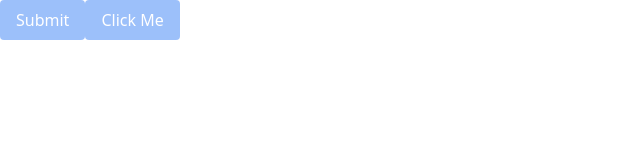
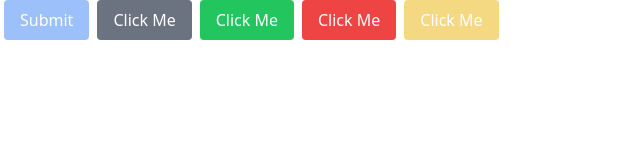
Before and after one commit to antokriswandi/belajar-vue, a plain HTML site: page index.html in a window 1280 px wide. Shown: the whole page, without its empty margins (0-640 px from the left). Drawn offline with nearby package versions, Linux system fonts and the light colour scheme.

Commit message:
Episode 6 : Components props

```diff
--- a/index.html
+++ b/index.html
@@ -16,17 +16,16 @@
 
     <!-- deklarasi app vue -->
     <div id="app">
-        <app-button>Submit</app-button>
-        <app-button>Click Me</app-button>
+        <app-button isloading="true">Submit</app-button>
+        <app-button type="secondary">Click Me</app-button>
+        <app-button type="success">Click Me</app-button>
+        <app-button type="danger">Click Me</app-button>
+        <app-button type="warning" isloading="true">Click Me</app-button>
     </div>
+
     <script type="module">
-        import AppButton from './js/components/AppButton.js';
-        const app = Vue.createApp({
-            components: {
-                'app-button': AppButton
-            },
-        });
-        app.mount('#app');
+        import App from './js/components/App.js';
+        Vue.createApp(App).mount('#app');
     </script>
 </body>
 </html>
--- /dev/null
+++ b/js/components/App.js
@@ -0,0 +1,6 @@
+import AppButton from './AppButton.js';
+export default {
+    components: {
+        'app-button': AppButton,
+    }
+}
--- a/js/components/AppButton.js
+++ b/js/components/AppButton.js
@@ -1,13 +1,29 @@
 export default {
     template: `
-        <button class="bg-blue-500 hover:bg-blue-700 text-white px-4 py-2 rounded disabled:opacity-50 disabled:cursor-not-allowed" :disabled="isLoading">
-            <slot></slot>
+        <button
+            :class="{
+                'rounded px-4 py-2 text-white mx-1': true,
+                'bg-blue-500 hover:bg-blue-700': type === 'primary',
+                'bg-gray-500 hover:bg-gray-700': type === 'secondary',
+                'bg-green-500 hover:bg-green-700': type === 'success',
+                'bg-red-500 hover:bg-red-700': type === 'danger',
+                'bg-yellow-500 hover:bg-yellow-700': type === 'warning',
+                'opacity-50 cursor-not-allowed': isloading,
+            }"
+        >
+            <slot />
         </button>
-        `,
+    `,
 
-    data() {
-        return {
-            isLoading: true,
-        };
+    props: {
+        type: {
+            type: String,
+            default: 'primary', // primary, secondary, success, danger, warning
+        },
+
+        isloading: {
+            type: Boolean,
+            default: false,
+        },
     },
 };
```
